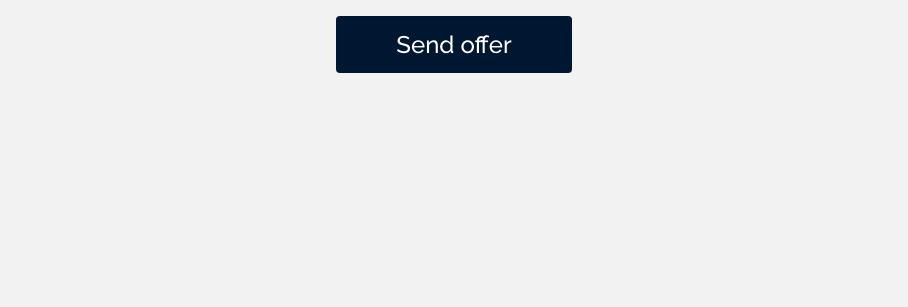
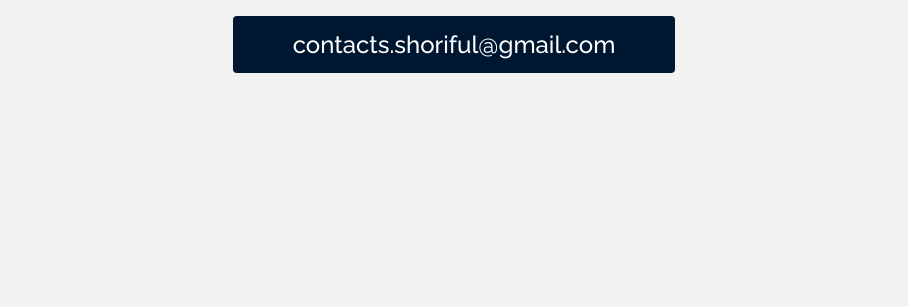
Before and after one commit to ShorifulAkash/themecore, a plain HTML site: page index.html in a window 1280 px wide. Shown: the part 493-800 px from the top of the page, without its empty margins (186-1094 px from the left). Drawn offline with Linux system fonts and the light colour scheme.

Commit message:
Update gmal add

```diff
--- a/index.html
+++ b/index.html
@@ -88,7 +88,7 @@
             </h1>
             <!-- button -->
             <a href="mailto:contacts.shoriful@gmail.com" class="btn">
-                Send offer
+                contacts.shoriful@gmail.com
             </a>
         </div>
     </div>
```
